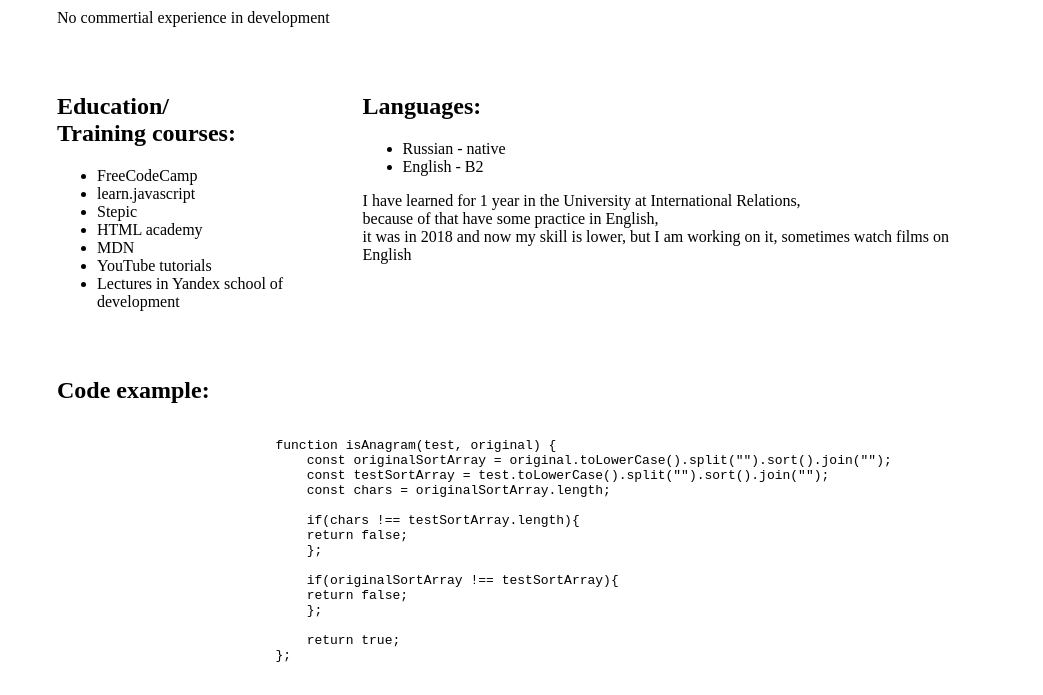
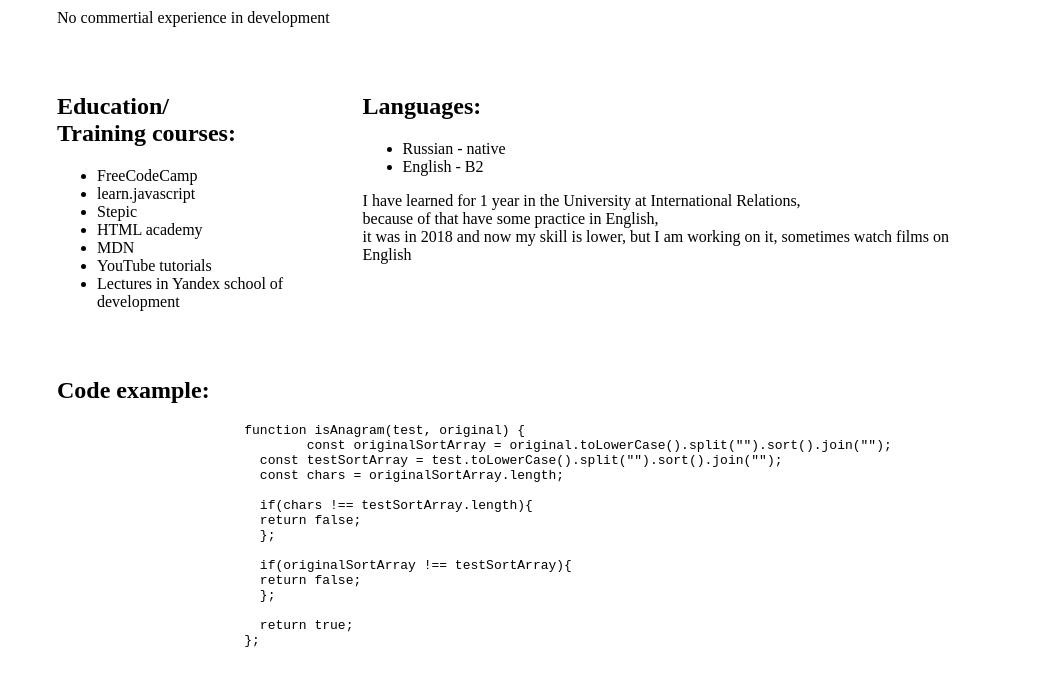
Before and after one commit to Max-Tetslav/rsschool-cv, a plain HTML site: page index.html in a window 1280 px wide. Shown: the part 973-1668 px from the top of the page, without its empty margins (118-1161 px from the left). Drawn offline with Linux system fonts and the light colour scheme.

Commit message:
feat: fix code section's margins once more time

```diff
--- a/index.html
+++ b/index.html
@@ -105,7 +105,6 @@
             <section class="section code">
                 <h2 class="section-name">Code example:</h2>
                 <pre>
-                	<code>
                   	function isAnagram(test, original) {
                   		const originalSortArray = original.toLowerCase().split("").sort().join("");
                   	  const testSortArray = test.toLowerCase().split("").sort().join("");
@@ -121,7 +120,6 @@
 
                   	  return true;
                   	};
-                        </code>
                 </pre>
             </section>
         </main>
```
Lines whose indentation alone changed are shown as unchanged.
